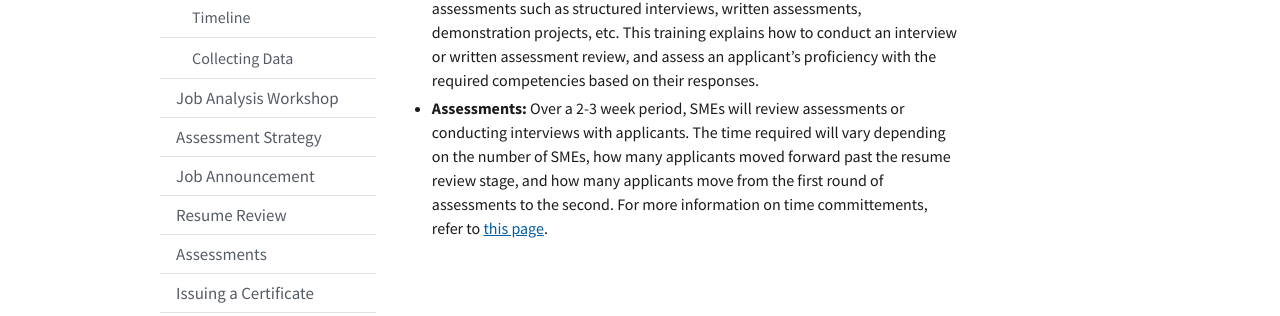
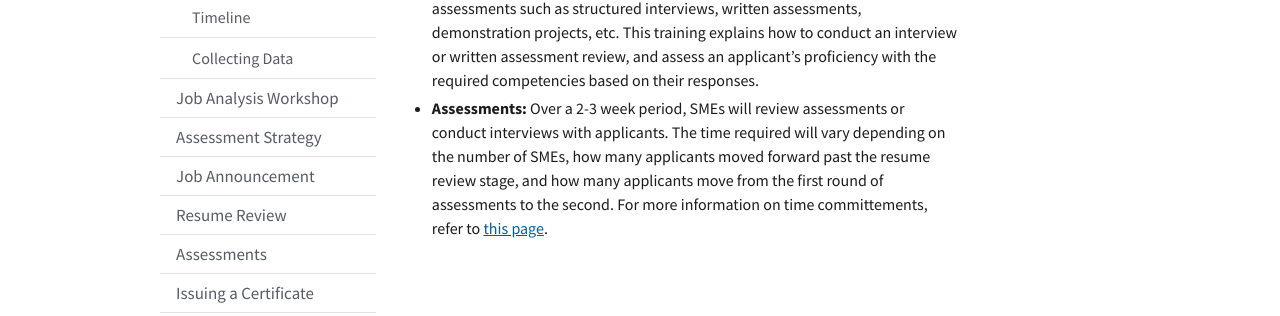
Before and after one commit to usds/SME-QA-Website, a Jekyll site: the page built from pages/phases/getting-started/selecting-smes.md, in a window 1280 px wide and 900 px high, scrolled down 2207 px. Shown: the part 261-577 px from the top of the window. Built offline with Jekyll 4.4.1, drawn with Linux system fonts in a browser that asks for light colours.

Commit message:
Update selecting-smes.md

```diff
--- a/pages/phases/getting-started/selecting-smes.md
+++ b/pages/phases/getting-started/selecting-smes.md
@@ -28,4 +28,4 @@ It's critical for you to identify a project manager to manage the deliverables r
 - **Resume Review:** HR will divide applicants evenly among groups of two SMEs. They will have four days to review all the resumes in their list. Each resume requires two reviews.
 - **Resume Review Tiebreaker:** Over a two-day period, an additional SME will be assigned to each divided list of applicants to break any ties between the first two assessments.
 - **Assessment Training:** While assessments are being set-up with applicants, HR will conduct a mandatory two-hour training for all SMEs conducting assessments such as structured interviews, written assessments, demonstration projects, etc. This training explains how to conduct an interview or written assessment review, and assess an applicant’s proficiency with the required competencies based on their responses.
-- **Assessments:** Over a 2-3 week period, SMEs will review assessments or conducting interviews with applicants. The time required will vary depending on the number of SMEs, how many applicants moved forward past the resume review stage, and how many applicants move from the first round of assessments to the second. For more information on time committements, refer to [this page](/hiring-phases/getting-started/time-commitment/).
+- **Assessments:** Over a 2-3 week period, SMEs will review assessments or conduct interviews with applicants. The time required will vary depending on the number of SMEs, how many applicants moved forward past the resume review stage, and how many applicants move from the first round of assessments to the second. For more information on time committements, refer to [this page](/hiring-phases/getting-started/time-commitment/).
```
